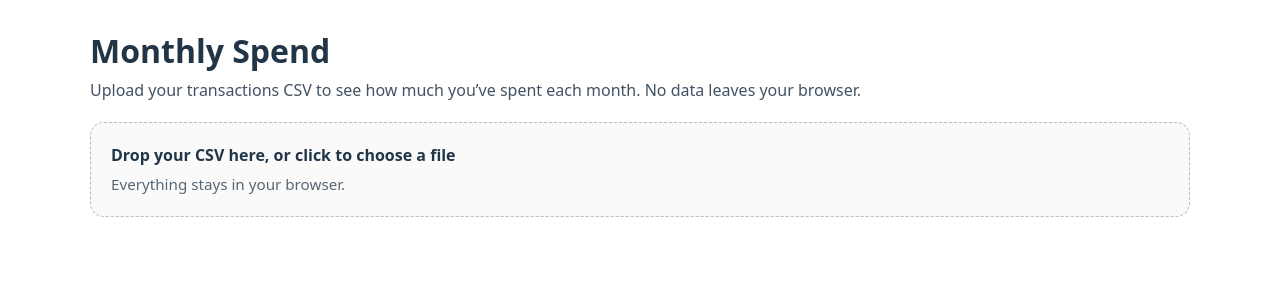
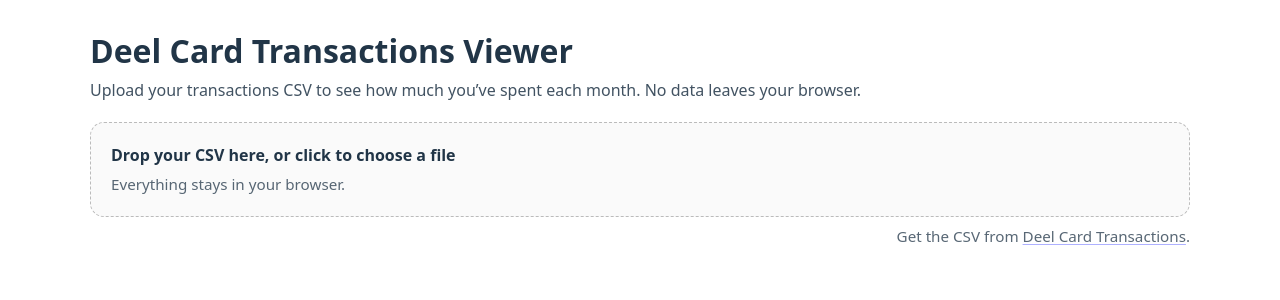
Before and after one commit to runoncedev/card-transactions, a React (Vite) app: page / in a window 1280 px wide. Shown: the top 300 px of the page. Built offline with nearby package versions, Linux system fonts and the light colour scheme.

Commit message:
update title and add hint text

```diff
--- a/index.html
+++ b/index.html
@@ -4,7 +4,7 @@
     <meta charset="UTF-8" />
     <link rel="icon" type="image/svg+xml" href="/vite.svg" />
     <meta name="viewport" content="width=device-width, initial-scale=1.0" />
-    <title>card-transactions</title>
+    <title>Deel Card Transactions Viewer</title>
   </head>
   <body>
     <div id="root"></div>
--- a/src/App.css
+++ b/src/App.css
@@ -83,6 +83,27 @@
   margin-top: 0.35rem;
   opacity: 0.75;
   font-size: 0.95rem;
+}
+
+.dropzone__hint a {
+  color: inherit;
+  text-decoration: underline;
+  text-decoration-color: rgba(100, 108, 255, 0.7);
+  text-underline-offset: 2px;
+}
+
+.belowDropzoneHint {
+  margin-top: 0.5rem;
+  font-size: 0.95rem;
+  opacity: 0.75;
+  text-align: right;
+}
+
+.belowDropzoneHint a {
+  color: inherit;
+  text-decoration: underline;
+  text-decoration-color: rgba(100, 108, 255, 0.7);
+  text-underline-offset: 2px;
 }
 
 .summaryLine {
--- a/src/App.tsx
+++ b/src/App.tsx
@@ -65,7 +65,7 @@
   return (
     <div className="app">
       <header className="appHeader">
-        <h1 className="appTitle">Monthly Spend</h1>
+        <h1 className="appTitle">Deel Card Transactions Viewer</h1>
         <p className="appSubtitle">
           Upload your transactions CSV to see how much you’ve spent each month. No data leaves your browser.
         </p>
@@ -157,6 +157,13 @@
 
       <section className="dropzonePanel">
         <FileDropzone onFileText={onFileText} />
+        <div className="belowDropzoneHint">
+          Get the CSV from{' '}
+          <a href="https://app.deel.com/deel-card/transactions" target="_blank" rel="noreferrer">
+            Deel Card Transactions
+          </a>
+          .
+        </div>
       </section>
     </div>
   )
```
